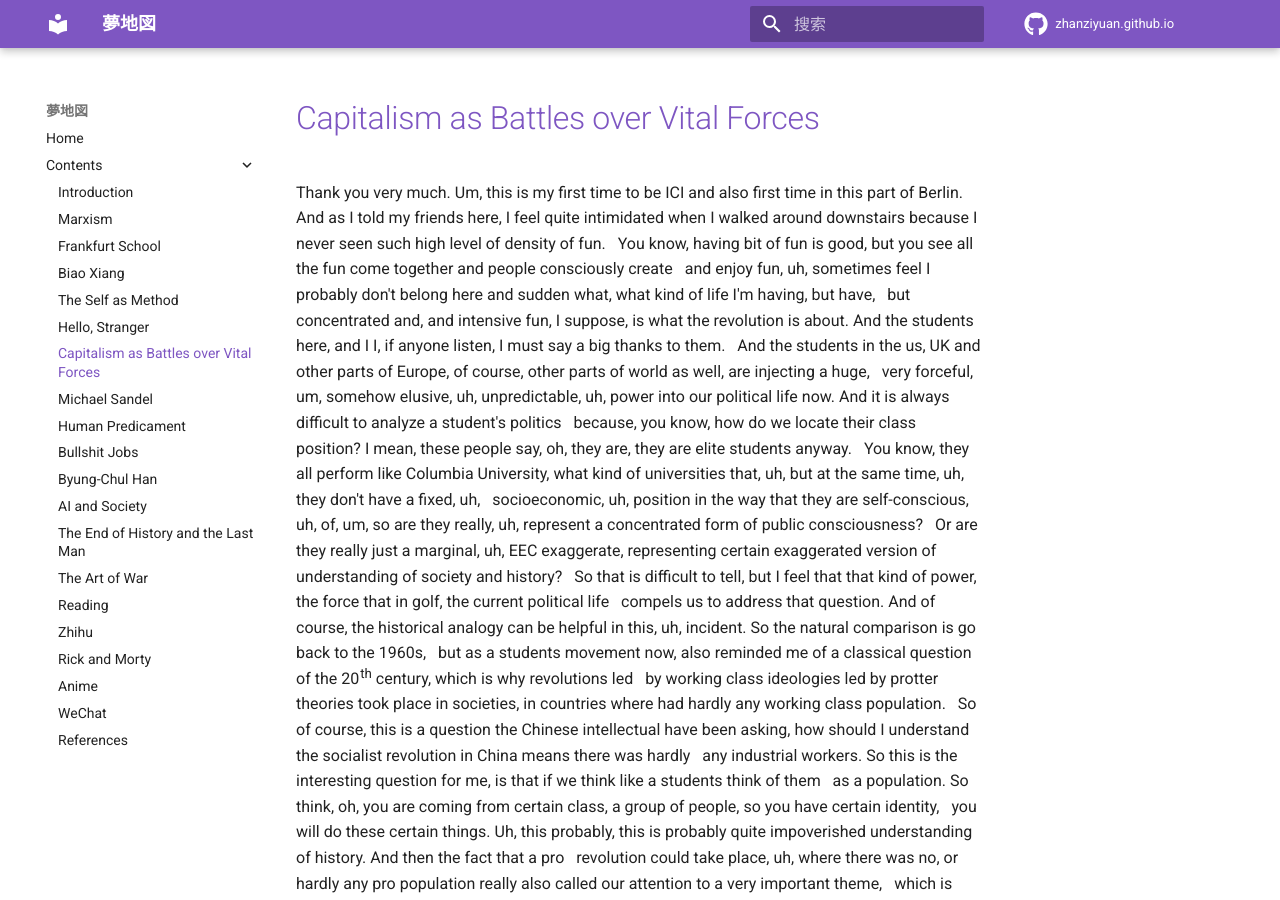
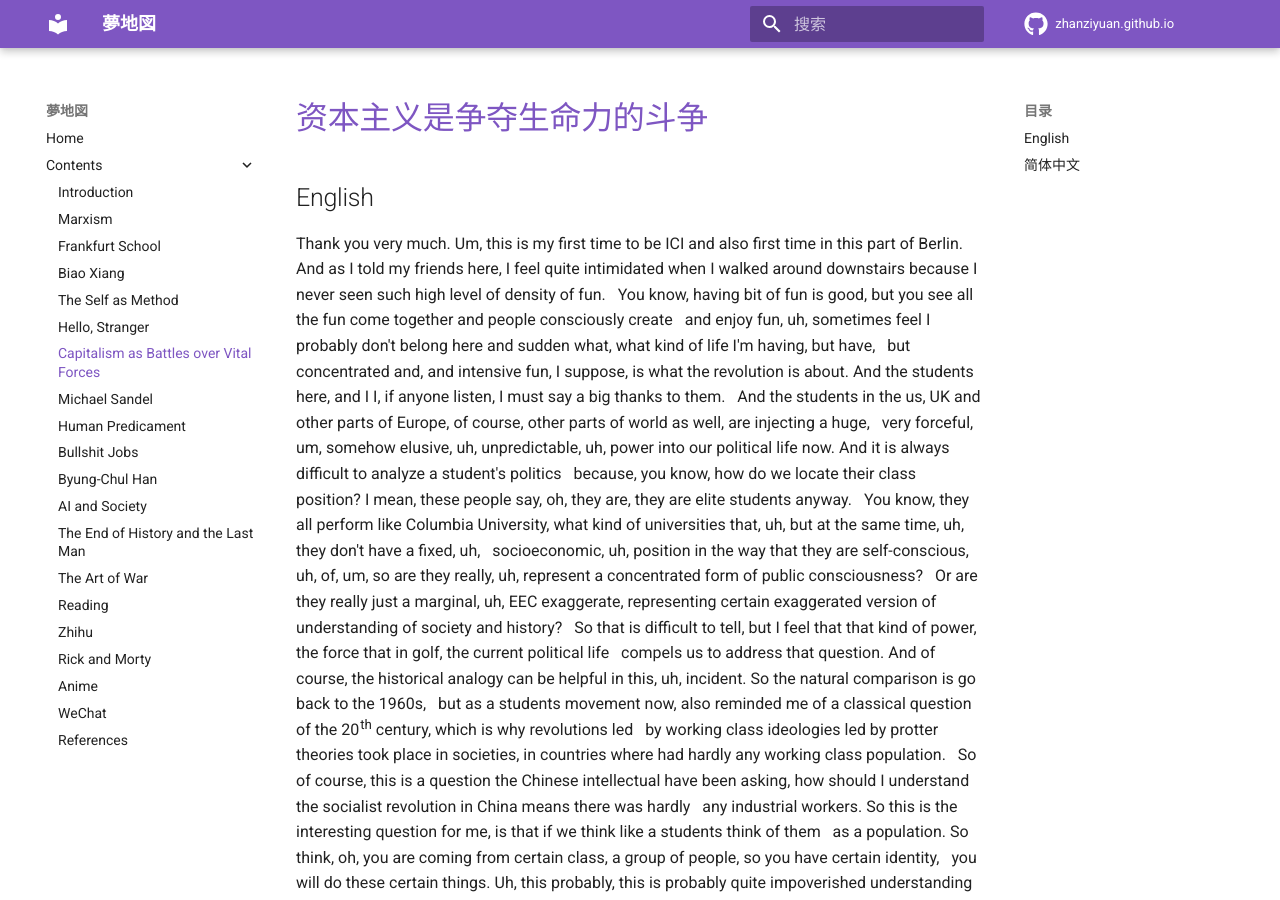
Before and after one commit to ZhanZiyuan/zhanziyuan.github.io, an MkDocs documentation site: the page built from docs/capitalism_as_battles_over_vital_forces.md, in a window 1280 px wide and 900 px high. Built offline with MkDocs 1.6.1 and Material for MkDocs 9.7.7, drawn with Linux system fonts in a browser that asks for light colours; comment, search, counter and statistics services are not loaded.

Commit message:
Modified `capitalism_as_battles_over_vital_forces.md`.
- Modified `capitalism_as_battles_over_vital_forces.md`.

```diff
--- a/docs/capitalism_as_battles_over_vital_forces.md
+++ b/docs/capitalism_as_battles_over_vital_forces.md
@@ -1,4 +1,6 @@
-# [Capitalism as Battles over Vital Forces](https://doi.org/10.25620/e240530-1)
+# [资本主义是争夺生命力的斗争](https://doi.org/10.25620/e240530-1)
+
+## English
 
 Thank you very much.
 Um, this is my first time to be ICI
@@ -1699,3 +1701,7 @@ by really giving me extra life force now.
 
 
 Thank you.
+
+## 简体中文
+
+……
```
